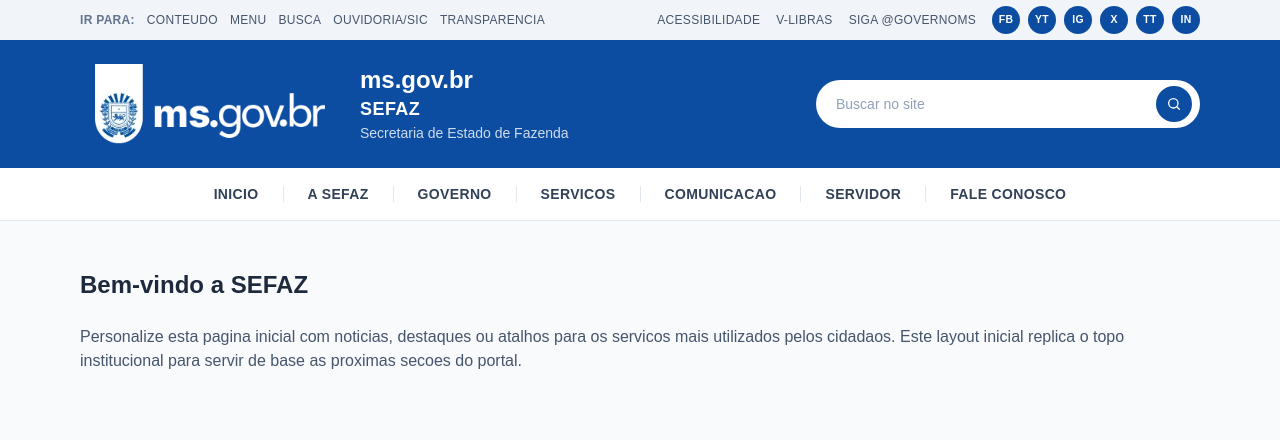
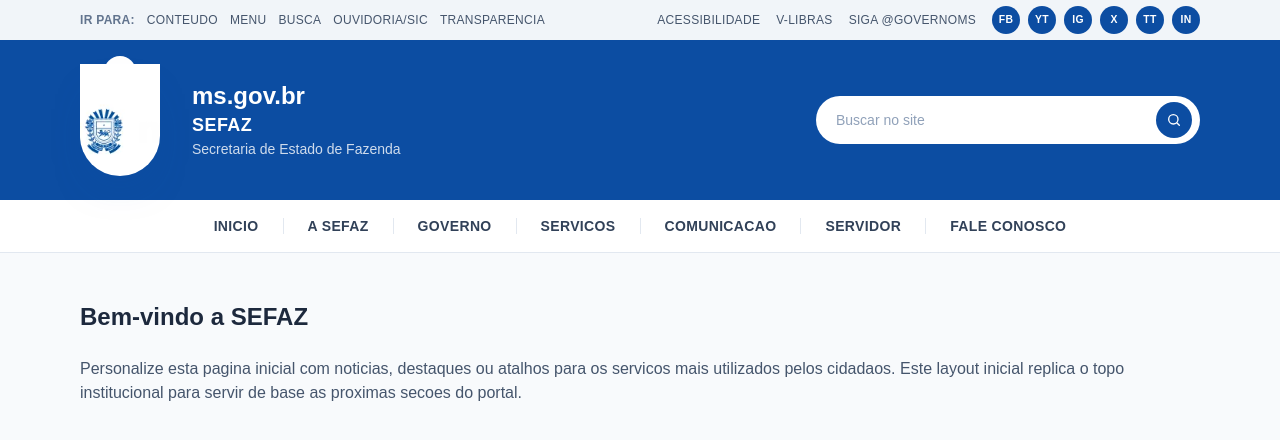
Before and after one commit to Ludieverson/redesign-sefaz-ms, a Next.js app: page / in a window 1280 px wide. Shown: the top 440 px of the page. Built offline with nearby package versions, Linux system fonts and the light colour scheme.

Commit message:
Recria destaque do brasao

```diff
--- a/src/app/page.tsx
+++ b/src/app/page.tsx
@@ -73,16 +73,22 @@
 
         <div className="bg-[#0c4da2] text-white">
           <div className="mx-auto flex max-w-6xl flex-col gap-6 px-4 py-6 md:flex-row md:items-center md:justify-between">
-            <div className="flex flex-1 items-center gap-5">
-              <div className="relative h-16 w-[220px] md:h-20 md:w-[260px]">
-                <Image
-                  src="/ms.webp"
-                  alt="Logotipo do Governo de Mato Grosso do Sul"
-                  fill
-                  className="object-contain"
-                  sizes="(min-width: 768px) 260px, 220px"
-                  priority
-                />
+            <div className="flex flex-1 items-center gap-6 md:gap-8">
+              <div className="relative flex h-full min-h-[96px] items-stretch md:min-h-[112px]">
+                <div className="absolute left-1/2 top-[-8px] hidden h-5 w-8 -translate-x-1/2 transform rounded-t-full bg-white md:block" aria-hidden />
+                <div className="relative z-10 flex h-24 w-16 shrink-0 items-center justify-center rounded-b-[3rem] bg-white shadow-[0_20px_45px_-25px_rgba(12,77,162,0.55)] md:h-28 md:w-20">
+                  <div className="relative h-16 w-16 md:h-20 md:w-20">
+                    <Image
+                      src="/ms.webp"
+                      alt="Brasao do Governo de Mato Grosso do Sul"
+                      fill
+                      className="object-cover"
+                      sizes="(min-width: 768px) 80px, 64px"
+                      priority
+                      style={{ objectPosition: "left center" }}
+                    />
+                  </div>
+                </div>
               </div>
               <div className="flex flex-col">
                 <span className="text-xl font-bold leading-tight md:text-2xl">ms.gov.br</span>
```
